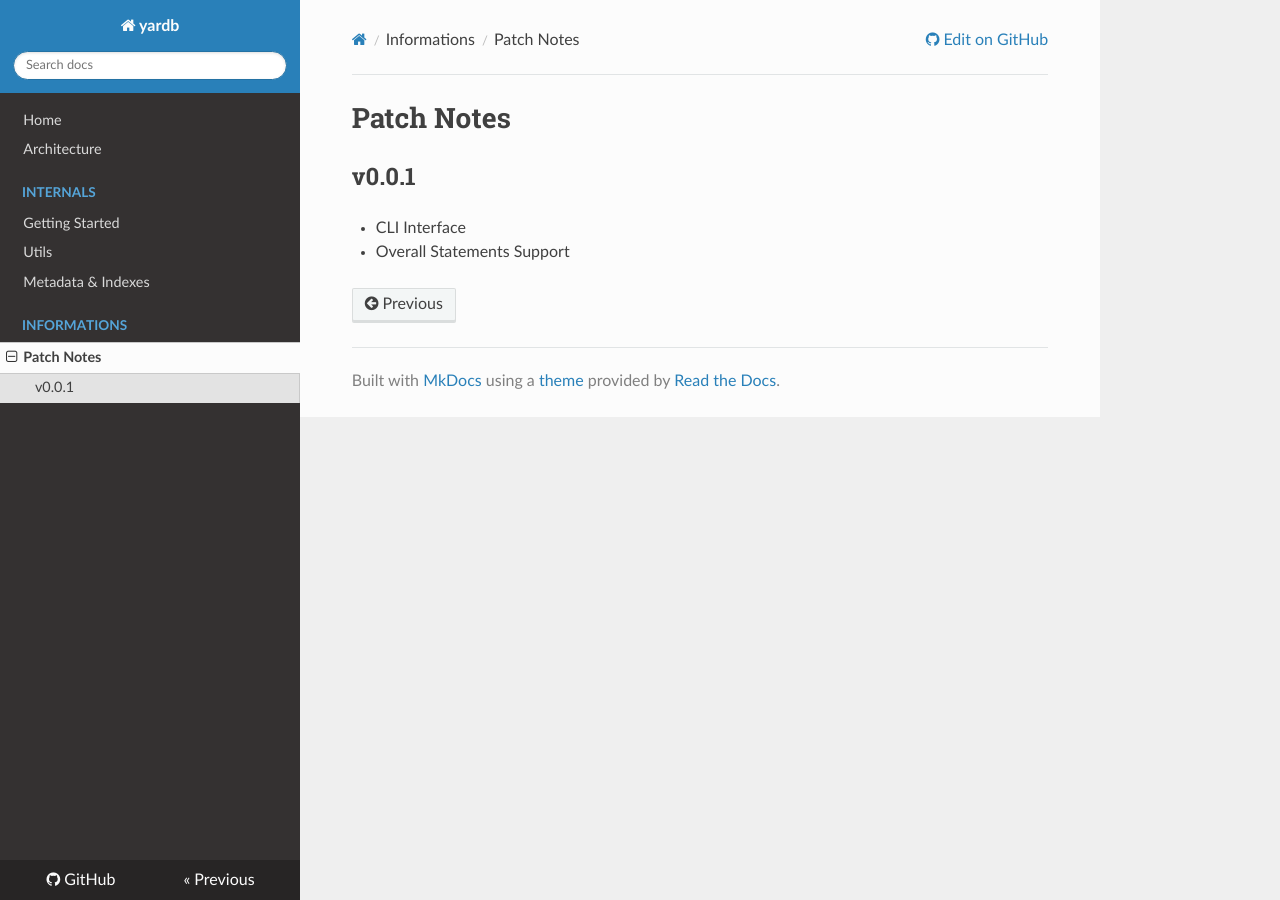
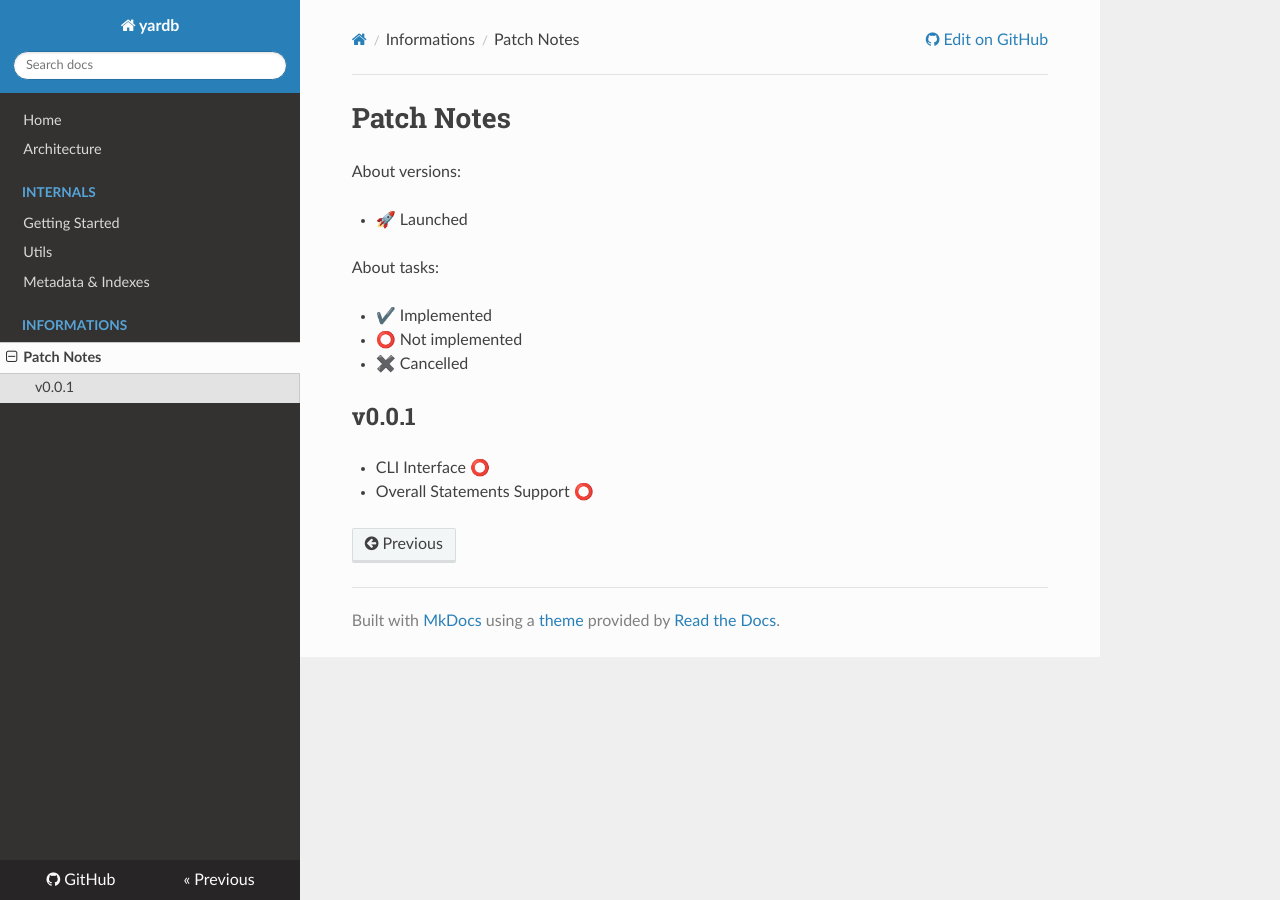
Before and after one commit to jose-gilberto/yardb, an MkDocs documentation site: the page built from docsrc/patch-notes.md, in a window 1280 px wide. Built offline with MkDocs 1.6.1, drawn with Linux system fonts in a browser that asks for light colours; nearby versions of some CDN libraries.

Commit message:
Update patch notes

```diff
--- a/docsrc/patch-notes.md
+++ b/docsrc/patch-notes.md
@@ -1,7 +1,17 @@
 
 # Patch Notes
 
+About versions:
+
+- 🚀 Launched
+
+About tasks:
+
+- ✔️ Implemented
+- ⭕ Not implemented
+- ✖️ Cancelled
+
 ## v0.0.1
 
-- CLI Interface
-- Overall Statements Support
+- CLI Interface ⭕
+- Overall Statements Support ⭕
```
